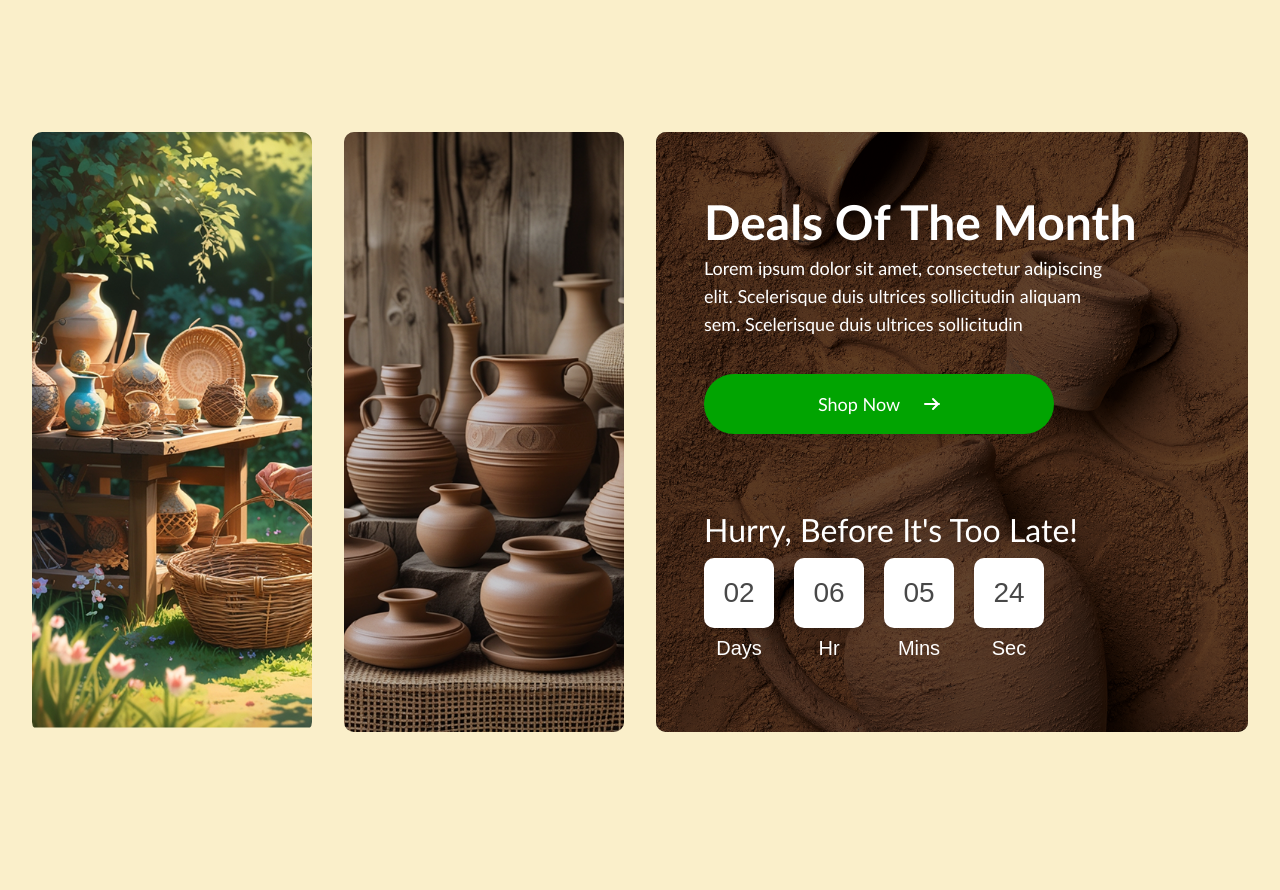
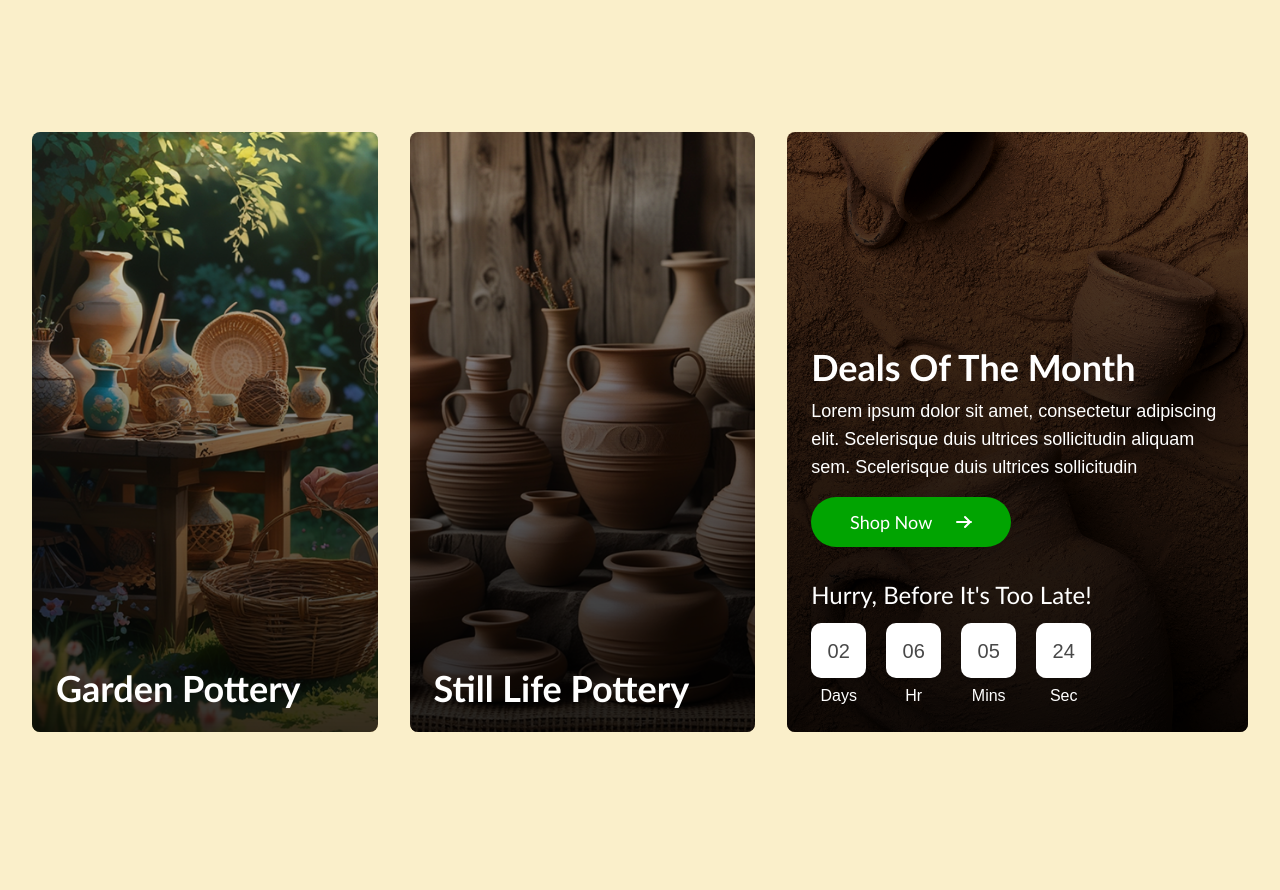
Before and after one commit to M0hammedHaris/mud_potter, a Next.js app: page / in a window 1280 px wide. Shown: the part 2440-3330 px from the top of the page. Built offline with nearby package versions, Linux system fonts and the light colour scheme.

Commit message:
feat: update framer-motion to version 12.19.2 and enhance DealsOfTheMonth component with animations and new deal structure

```diff
--- a/package.json
+++ b/package.json
@@ -20,7 +20,7 @@
     "class-variance-authority": "^0.7.1",
     "clsx": "^2.1.1",
     "embla-carousel-react": "^8.6.0",
-    "framer-motion": "^12.15.0",
+    "framer-motion": "^12.19.2",
     "gsap": "^3.13.0",
     "lucide-react": "^0.511.0",
     "next": "15.1.8",
--- a/src/components/deals-of-the-month.tsx
+++ b/src/components/deals-of-the-month.tsx
@@ -3,6 +3,7 @@
 import { useEffect, useState, useRef } from "react";
 import Image from "next/image";
 import { Button } from "@/components/ui/button";
+import { motion } from "framer-motion";
 import "../styles/animations.css";
 
 // Countdown timer interface
@@ -13,7 +14,43 @@ interface TimeLeft {
   seconds: number;
 }
 
+interface Deal {
+	id: string;
+	title: string;
+	description: string;
+	image: string;
+	size: "large" | "small";
+}
+
+const deals: Deal[] = [
+	{
+		id: "deal-1",
+		title: "Garden Pottery",
+		description: "Beautifully crafted pottery for your garden.",
+		image:
+			"/images/Leonardo_Phoenix_10_A_serene_inviting_garden_scene_featuring_a_3.png",
+		size: "small",
+	},
+	{
+		id: "deal-2",
+		title: "Still Life Pottery",
+		description: "Artistic pottery for your home decor.",
+		image:
+			"/images/Leonardo_Phoenix_10_I_want_a_visually_appealing_still_life_ima_2 (1).png",
+		size: "small",
+	},
+	{
+		id: "deal-3",
+		title: "Deals Of The Month",
+		description:
+			"Lorem ipsum dolor sit amet, consectetur adipiscing elit. Scelerisque duis ultrices sollicitudin aliquam sem. Scelerisque duis ultrices sollicitudin",
+		image: "/images/ceramic-pottery-tools-still-life.png",
+		size: "large",
+	},
+];
+
 export function DealsOfTheMonth() {
+  const [hoveredId, setHoveredId] = useState<string | null>(null);
   const [timeLeft, setTimeLeft] = useState<TimeLeft>({
     days: 2,
     hours: 6,
@@ -24,11 +61,6 @@ export function DealsOfTheMonth() {
   // Animation states
   const [isVisible, setIsVisible] = useState(false);
   const sectionRef = useRef<HTMLDivElement>(null);
-  const firstImageRef = useRef<HTMLDivElement>(null);
-  const secondImageRef = useRef<HTMLDivElement>(null);
-  const thirdImageRef = useRef<HTMLDivElement>(null);
-  const contentRef = useRef<HTMLDivElement>(null);
-  const timerRef = useRef<HTMLDivElement>(null);
 
   // Intersection Observer for animations
   useEffect(() => {
@@ -42,9 +74,7 @@ export function DealsOfTheMonth() {
       entries.forEach((entry) => {
         if (entry.isIntersecting) {
           setIsVisible(true);
-        } else {
-          // Reset animation when out of view
-          setIsVisible(false);
+          observer.unobserve(entry.target);
         }
       });
     }, options);
@@ -99,6 +129,20 @@ export function DealsOfTheMonth() {
     return num.toString().padStart(2, "0");
   };
 
+  const containerVariants = {
+		hidden: {},
+		visible: {
+			transition: {
+				staggerChildren: 0.2,
+			},
+		},
+	};
+
+	const itemVariants = {
+		hidden: { opacity: 0, y: 50 },
+		visible: { opacity: 1, y: 0, transition: { duration: 0.6 } },
+	};
+
   return (
     <section
       ref={sectionRef}
@@ -106,76 +150,128 @@ export function DealsOfTheMonth() {
     >
       <div className="container mx-auto max-w-full">
         {/* Grid container for the deal images */}
-        <div className="grid grid-cols-1 md:grid-cols-2 lg:grid-cols-12 gap-4 lg:gap-8">
-          {/* First image - takes 3 columns on large screens */}
+        <motion.div
+          variants={containerVariants}
+          initial="hidden"
+          animate={isVisible ? "visible" : "hidden"}
+          className="flex flex-col lg:flex-row gap-4 lg:gap-8"
+        >
+          {/* First image */}
+          <motion.div
+            variants={itemVariants}
+            className="transition-all duration-500"
+            style={{
+              flex: hoveredId === deals[0].id ? "2 1 0%" : (hoveredId && hoveredId !== deals[0].id) ? "1 1 0%" : "1.5 1 0%",
+              transition: "flex 0.5s ease-in-out"
+            }}
+          >
+            <DealCard deal={deals[0]} hoveredId={hoveredId} setHoveredId={setHoveredId} isAnimationEnabled={true} />
+          </motion.div>
+
+          {/* Second image */}
+          <motion.div
+            variants={itemVariants}
+            className="transition-all duration-500"
+            style={{
+              flex: hoveredId === deals[1].id ? "2 1 0%" : (hoveredId && hoveredId !== deals[1].id) ? "1 1 0%" : "1.5 1 0%",
+              transition: "flex 0.5s ease-in-out"
+            }}
+          >
+            <DealCard deal={deals[1]} hoveredId={hoveredId} setHoveredId={setHoveredId} isAnimationEnabled={true} />
+          </motion.div>
+
+          {/* Third image with content */}
+          <motion.div
+            variants={itemVariants}
+            className="transition-all duration-500"
+            style={{
+              flex: "2 1 0%",
+              transition: "flex 0.5s ease-in-out"
+            }}
+          >
+            <DealCard
+              deal={deals[2]}
+              hoveredId={hoveredId}
+              setHoveredId={setHoveredId}
+              timeLeft={timeLeft}
+              formatNumber={formatNumber}
+            />
+          </motion.div>
+        </motion.div>
+      </div>
+    </section>
+  );
+}
+
+interface DealCardProps {
+  deal: Deal;
+  hoveredId: string | null;
+  setHoveredId: (id: string | null) => void;
+  timeLeft?: TimeLeft;
+  formatNumber?: (num: number) => string;
+  isAnimationEnabled?: boolean;
+}
+
+function DealCard({ deal, hoveredId, setHoveredId, timeLeft, formatNumber, isAnimationEnabled = false }: DealCardProps) {
+  const isHovered = hoveredId === deal.id;
+  const isShrinking = hoveredId !== null && hoveredId !== deal.id;
+  const isLarge = deal.size === 'large';
+
+  return (
+    <motion.div
+      className={`relative rounded-lg overflow-hidden transition-all duration-500 cursor-pointer h-[415px] md:h-[500px] lg:h-[600px] border-3 border-white`}
+      onMouseEnter={() => isAnimationEnabled && setHoveredId(deal.id)}
+      onMouseLeave={() => isAnimationEnabled && setHoveredId(null)}
+      whileHover={{ scale: 1.02 }}
+      animate={{
+        scale: isHovered ? 1.02 : isShrinking ? 0.98 : 1
+      }}
+      transition={{ duration: 0.4 }}
+    >
       <div
-            ref={firstImageRef}
-            className={`lg:col-span-3 h-full ${isVisible ? 'animate-fade-in delay-0' : 'opacity-0'}`}
-          >
-            <div className="relative h-[330px] md:h-[415px] lg:h-[600px] rounded-[10px] overflow-hidden border-3 border-white">
+        className={`absolute inset-0 bg-gradient-to-t from-black/80 via-black/50 to-transparent z-10 transition-opacity duration-300 ${
+          isHovered ? "opacity-90" : "opacity-100"
+        }`}
+      ></div>
       <Image
-                src="/images/Leonardo_Phoenix_10_A_serene_inviting_garden_scene_featuring_a_3.png"
-                alt="Garden pottery scene"
+        src={deal.image}
+        alt={deal.title}
         fill
-                className="object-cover"
-                sizes="(max-width: 768px) 100vw, (max-width: 1200px) 50vw, 33vw"
-                priority={false}
-                loading="lazy"
-              />
-            </div>
-          </div>
-
-          {/* Second image - takes 3 columns on large screens */}
-          <div
-            ref={secondImageRef}
-            className={`lg:col-span-3 h-full ${isVisible ? 'animate-fade-in delay-200' : 'opacity-0'}`}
-          >
-            <div className="relative h-[330px] md:h-[415px] lg:h-[600px] rounded-[10px] overflow-hidden border-3 border-white">
-              <div className="absolute inset-0 bg-black bg-opacity-20"></div>
-              <Image
-                src="/images/Leonardo_Phoenix_10_I_want_a_visually_appealing_still_life_ima_2 (1).png"
-                alt="Still life pottery image"
-                fill
-                className="object-cover"
+        className={`object-cover transition-transform duration-500 ${
+          isHovered ? "scale-110" : "scale-100"
+        }`}
         sizes="(max-width: 768px) 100vw, (max-width: 1200px) 50vw, 33vw"
         loading="lazy"
       />
-            </div>
-          </div>
+      <div className="absolute bottom-0 left-0 w-full p-6 z-20 transition-all duration-500">
+        <h3
+          className={`text-3xl md:text-4xl font-bold text-white font-['Gill_Sans_MT'] transition-transform duration-500 ${
+            isHovered ? "transform -translate-y-2" : ""
+          }`}
+        >
+          {deal.title}
+        </h3>
+        <motion.div
+          initial={{ opacity: 0, height: 0 }}
+          animate={{
+            opacity: isHovered || !isAnimationEnabled ? 1 : 0,
+            height: isHovered || !isAnimationEnabled ? "auto" : 0,
+            marginTop: isHovered || !isAnimationEnabled ? 10 : 0,
+          }}
+          transition={{ duration: 0.3 }}
+          className="text-white text-lg"
+        >
+          {deal.description}
+        </motion.div>
 
-          {/* Third image with content overlay - takes 6 columns on large screens */}
-          <div
-            ref={thirdImageRef}
-            className={`lg:col-span-6 h-full ${isVisible ? 'animate-fade-in delay-400' : 'opacity-0'}`}
+        {isLarge && (
+          <motion.div
+            initial={{ opacity: 0 }}
+            animate={{ opacity: isHovered || !isAnimationEnabled ? 1 : 0 }}
+            transition={{ delay: 0.2, duration: 0.4 }}
           >
-            <div className="relative h-[415px] md:h-[500px] lg:h-[600px] rounded-[10px] overflow-hidden border-3 border-white">
-              <div className="absolute inset-0 bg-black bg-opacity-60"></div>
-              <Image
-                src="/images/ceramic-pottery-tools-still-life.png"
-                alt="Pottery tools still life"
-                fill
-                className="object-cover"
-                sizes="(max-width: 768px) 100vw, 50vw"
-                loading="lazy"
-              />
-
-              {/* Content overlay */}
-              <div
-                ref={contentRef}
-                className={`absolute inset-0 flex flex-col justify-center p-6 md:p-10 lg:p-12 ${isVisible ? 'animate-fade-in animation-slow delay-500' : 'opacity-0'}`}
-              >
-                <h2 className="text-3xl md:text-4xl lg:text-[48px] font-bold text-white mb-3 font-['Gill_Sans_MT']">
-                  Deals Of The Month
-                </h2>
-                <p className="text-base md:text-lg lg:text-[18px] text-white mb-6 max-w-[400px] font-['Gill_Sans_MT']">
-                  Lorem ipsum dolor sit amet, consectetur adipiscing elit.
-                  Scelerisque duis ultrices sollicitudin aliquam sem.
-                  Scelerisque duis ultrices sollicitudin
-                </p>
-
-                {/* Shop now button */}
             <Button
-                  className="w-[260px] md:w-[300px] lg:w-[350px] h-[45px] md:h-[55px] lg:h-[60px] bg-[--primary] hover:bg-[#018e01] text-white rounded-[30px] shadow-lg text-lg font-['Gill_Sans_MT'] mt-3"
+              className="w-[200px] h-[50px] bg-[--primary] hover:bg-[#018e01] text-white rounded-[30px] shadow-lg text-lg font-['Gill_Sans_MT'] mt-4"
               aria-label="Shop the deals of the month"
             >
               Shop Now
@@ -198,69 +294,65 @@ export function DealsOfTheMonth() {
               </span>
             </Button>
 
-                {/* Countdown timer section */}
-                <div
-                  ref={timerRef}
-                  className={`mt-12 md:mt-16 lg:mt-20 ${isVisible ? 'animate-fade-in animation-normal delay-500' : 'opacity-0'}`}
-                >
-                  <p className="text-xl md:text-2xl lg:text-[32px] text-white mb-3 font-['Gill_Sans_MT']">
+            {timeLeft && formatNumber && (
+              <div className="mt-8">
+                <p className="text-xl md:text-2xl text-white mb-3 font-['Gill_Sans_MT']">
                   Hurry, Before It&apos;s Too Late!
                 </p>
                 <div className="flex gap-3 md:gap-5">
                   {/* Days */}
-                    <div className={`flex flex-col items-center ${isVisible ? 'animate-fade-in animation-fast delay-200' : 'opacity-0'}`}>
-                      <div className="w-[55px] h-[55px] md:w-[65px] md:h-[65px] lg:w-[70px] lg:h-[70px] bg-white rounded-[10px] shadow-md flex items-center justify-center">
-                        <span className="text-xl md:text-2xl lg:text-[28px] text-[#484848] font-['Digital_Numbers', 'Arial', 'sans-serif']">
+                  <div className="flex flex-col items-center">
+                    <div className="w-[55px] h-[55px] bg-white rounded-[10px] shadow-md flex items-center justify-center">
+                      <span className="text-xl text-[#484848] font-['Digital_Numbers', 'Arial', 'sans-serif']">
                         {formatNumber(timeLeft.days)}
                       </span>
                     </div>
-                      <span className="text-base md:text-lg lg:text-xl text-white mt-1.5">
+                    <span className="text-base text-white mt-1.5">
                       Days
                     </span>
                   </div>
 
                   {/* Hours */}
-                    <div className={`flex flex-col items-center ${isVisible ? 'animate-fade-in animation-fast delay-300' : 'opacity-0'}`}>
-                      <div className="w-[55px] h-[55px] md:w-[65px] md:h-[65px] lg:w-[70px] lg:h-[70px] bg-white rounded-[10px] shadow-md flex items-center justify-center">
-                        <span className="text-xl md:text-2xl lg:text-[28px] text-[#484848] font-['Digital_Numbers', 'Arial', 'sans-serif']">
+                  <div className="flex flex-col items-center">
+                    <div className="w-[55px] h-[55px] bg-white rounded-[10px] shadow-md flex items-center justify-center">
+                      <span className="text-xl text-[#484848] font-['Digital_Numbers', 'Arial', 'sans-serif']">
                         {formatNumber(timeLeft.hours)}
                       </span>
                     </div>
-                      <span className="text-base md:text-lg lg:text-xl text-white mt-1.5">
+                    <span className="text-base text-white mt-1.5">
                       Hr
                     </span>
                   </div>
 
                   {/* Minutes */}
-                    <div className={`flex flex-col items-center ${isVisible ? 'animate-fade-in animation-fast delay-400' : 'opacity-0'}`}>
-                      <div className="w-[55px] h-[55px] md:w-[65px] md:h-[65px] lg:w-[70px] lg:h-[70px] bg-white rounded-[10px] shadow-md flex items-center justify-center">
-                        <span className="text-xl md:text-2xl lg:text-[28px] text-[#484848] font-['Digital_Numbers', 'Arial', 'sans-serif']">
+                  <div className="flex flex-col items-center">
+                    <div className="w-[55px] h-[55px] bg-white rounded-[10px] shadow-md flex items-center justify-center">
+                      <span className="text-xl text-[#484848] font-['Digital_Numbers', 'Arial', 'sans-serif']">
                         {formatNumber(timeLeft.minutes)}
                       </span>
                     </div>
-                      <span className="text-base md:text-lg lg:text-xl text-white mt-1.5">
+                    <span className="text-base text-white mt-1.5">
                       Mins
                     </span>
                   </div>
 
                   {/* Seconds */}
-                    <div className={`flex flex-col items-center ${isVisible ? 'animate-fade-in animation-fast delay-500' : 'opacity-0'}`}>
-                      <div className="w-[55px] h-[55px] md:w-[65px] md:h-[65px] lg:w-[70px] lg:h-[70px] bg-white rounded-[10px] shadow-md flex items-center justify-center">
-                        <span className="text-xl md:text-2xl lg:text-[28px] text-[#484848] font-['Digital_Numbers', 'Arial', 'sans-serif']">
+                  <div className="flex flex-col items-center">
+                    <div className="w-[55px] h-[55px] bg-white rounded-[10px] shadow-md flex items-center justify-center">
+                      <span className="text-xl text-[#484848] font-['Digital_Numbers', 'Arial', 'sans-serif']">
                         {formatNumber(timeLeft.seconds)}
                       </span>
                     </div>
-                      <span className="text-base md:text-lg lg:text-xl text-white mt-1.5">
+                    <span className="text-base text-white mt-1.5">
                       Sec
                     </span>
                   </div>
                 </div>
               </div>
+            )}
+          </motion.div>
+        )}
       </div>
-            </div>
-          </div>
-        </div>
-      </div>
-    </section>
+    </motion.div>
   );
 }
```
Also changed, not shown: 1 other file (tests, documents, lock files or other folders). Lines whose indentation alone changed are shown as unchanged.
